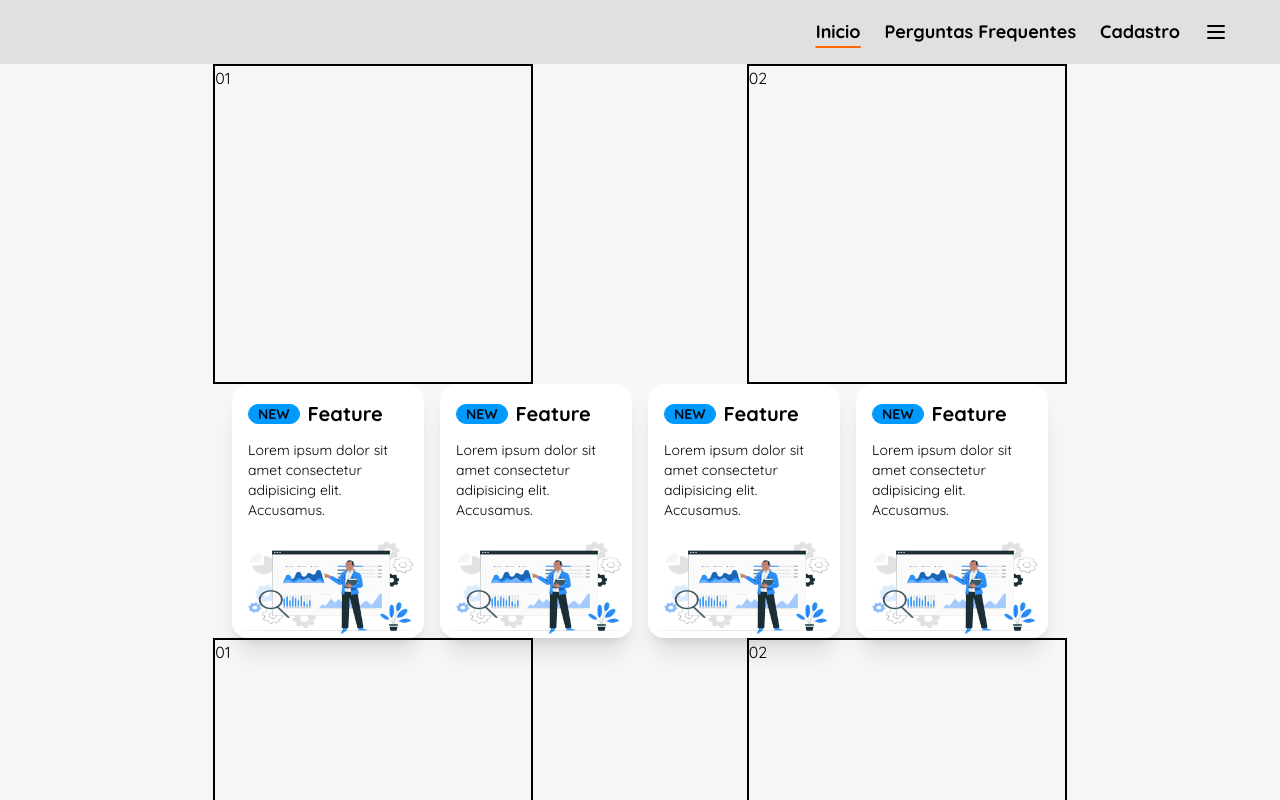
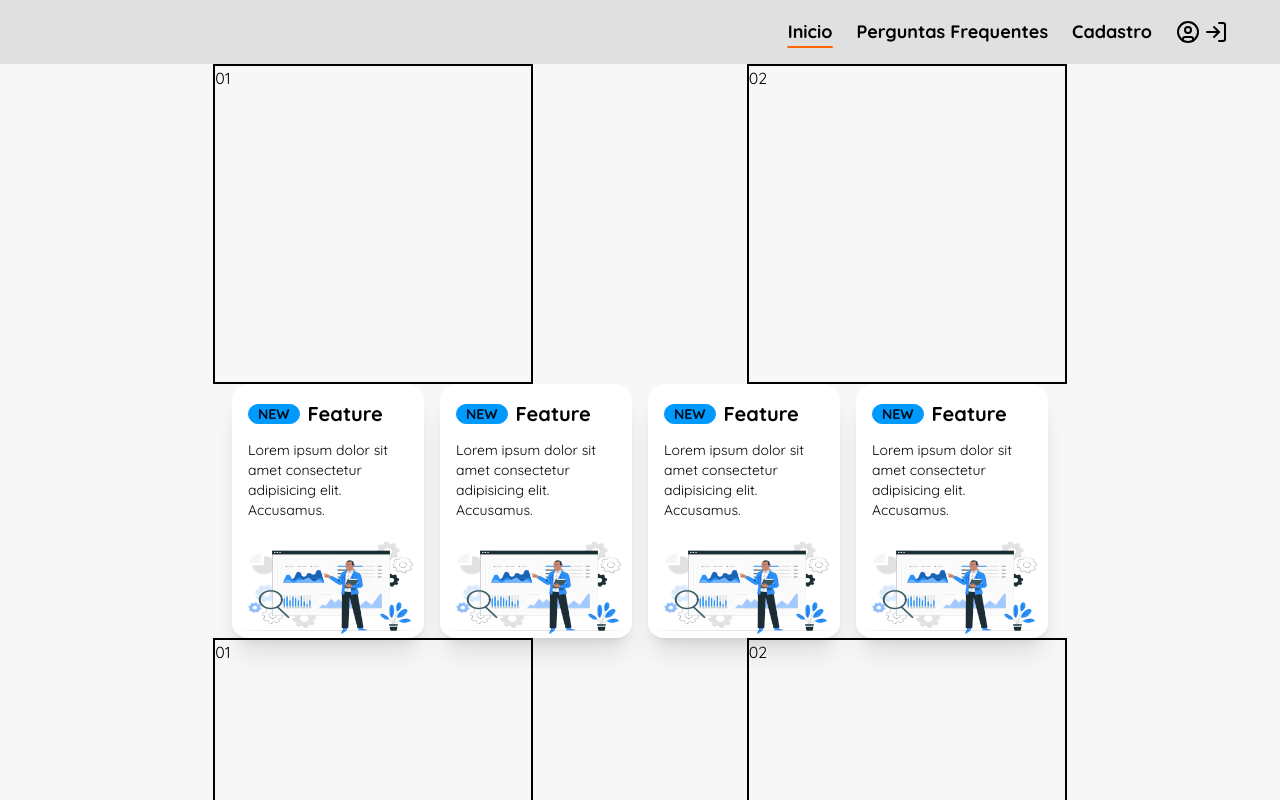
Before and after one commit to mrdsantos/gestao-auto-escola, a Next.js app: page / in a window 1280 px wide. Shown: the top 800 px of the page. Built offline with nearby package versions, Linux system fonts and the light colour scheme.

Commit message:
add login to navbar

```diff
--- a/app/components/MainNavbar/MainNavbar.tsx
+++ b/app/components/MainNavbar/MainNavbar.tsx
@@ -3,7 +3,7 @@
 import { usePathname } from "next/navigation" // Importa o hook usePathname do Next.js para obter a rota atual.
 import Link from "next/link" // Importa o componente Link do Next.js para navegação.
 import clsx from "clsx" // Importa a biblioteca clsx para unir classes condicionalmente.
-import { Menu } from "lucide-react"
+import { CircleUser, LogIn } from "lucide-react"
 
 
 
@@ -45,10 +45,10 @@ const MainNavbar = () => {
 
       {/* Link para a página de Login */}
       <div className={`${linkClass("/login")} bg-neutral `}>
-        <Link href={"/login"} className="inline-flex gap-1"><Menu /></Link>
+        <Link href={"/login"} className="inline-flex gap-1"><CircleUser /><LogIn /></Link>
       </div>
     </nav>
   )
 }
 
-export default MainNavbar // Exporta o componente MainNavbar como padrão.
+export default MainNavbar // Exporta o componente MainNavbar
```
